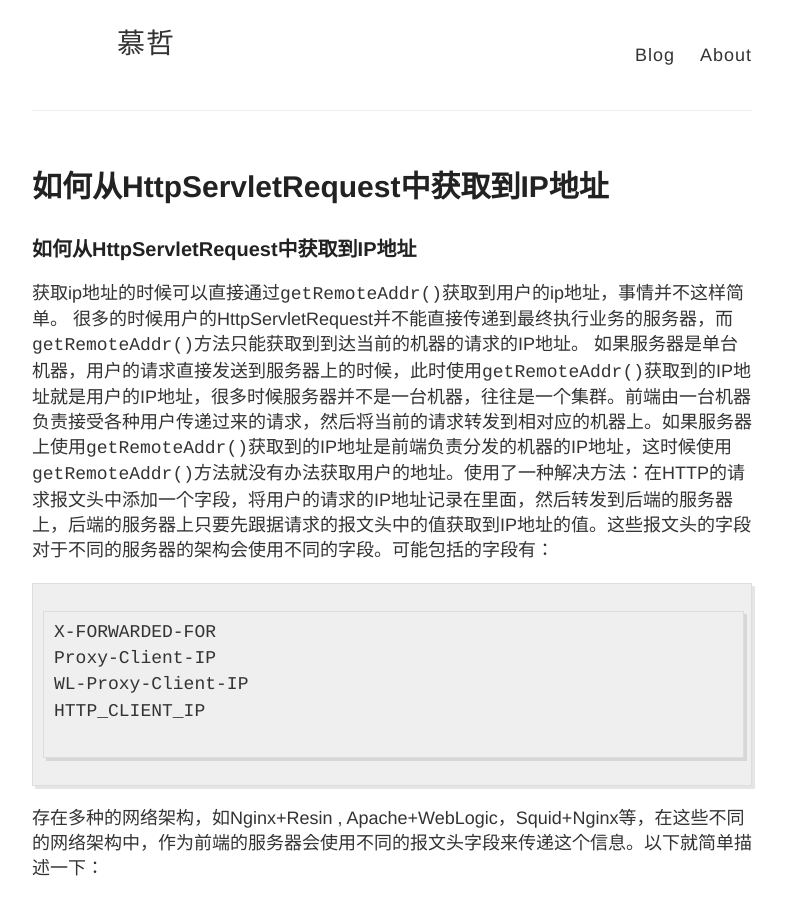
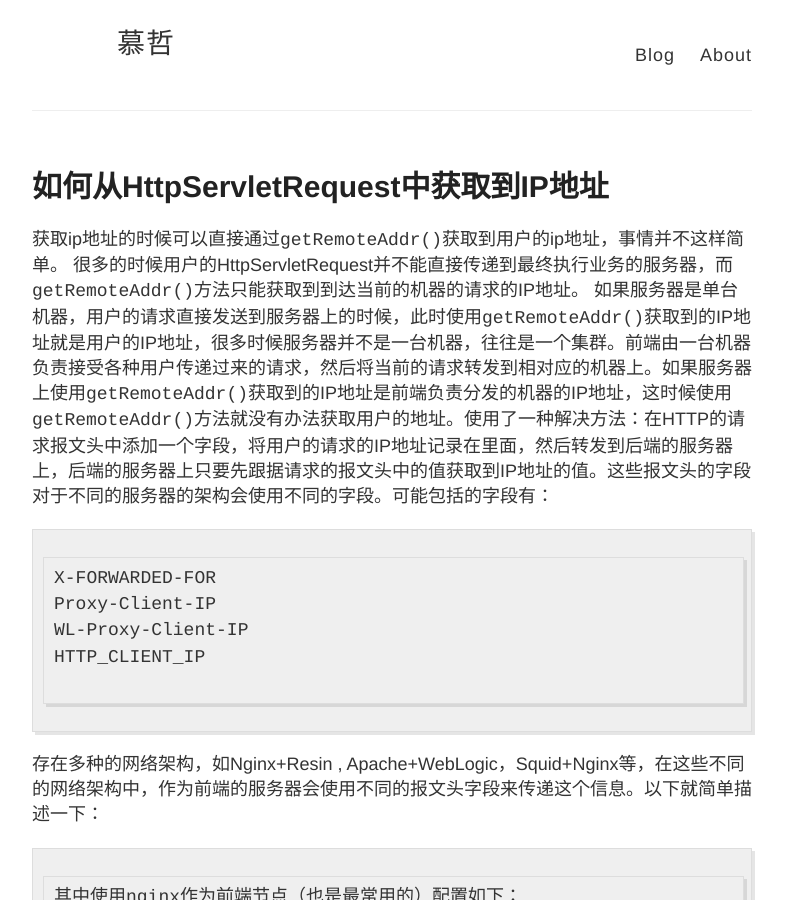
Before and after one commit to zhenru/zhenru.github.io, a Jekyll site: the page built from _posts/2015-11-05-如何从HttpServletRequest中获取到IP.md, in a window 1280 px wide and 900 px high. Shown: the whole window, without its empty margins (248-1034 px from the left). Built offline with Jekyll 4.4.1, drawn with Linux system fonts in a browser that asks for light colours.

Commit message:
delete the get ip title

```diff
--- a/_posts/2015-11-05-如何从HttpServletRequest中获取到IP.md
+++ b/_posts/2015-11-05-如何从HttpServletRequest中获取到IP.md
@@ -2,7 +2,7 @@
 layout: post
 title: 如何从HttpServletRequest中获取到IP地址
 ---
-###如何从HttpServletRequest中获取到IP地址
+
 
 获取ip地址的时候可以直接通过`getRemoteAddr()`获取到用户的ip地址，事情并不这样简单。
 很多的时候用户的HttpServletRequest并不能直接传递到最终执行业务的服务器，而`getRemoteAddr()`方法只能获取到到达当前的机器的请求的IP地址。
```
